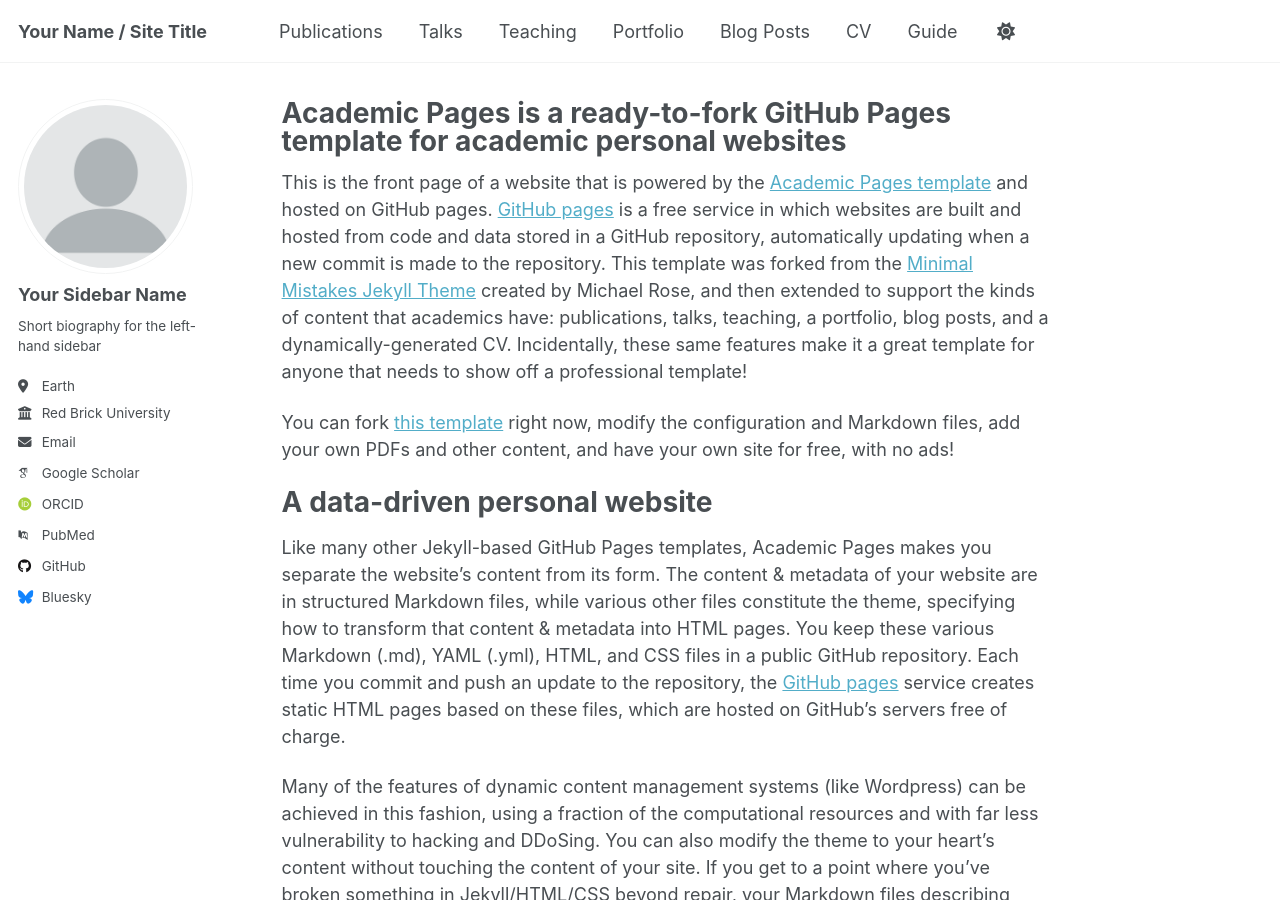
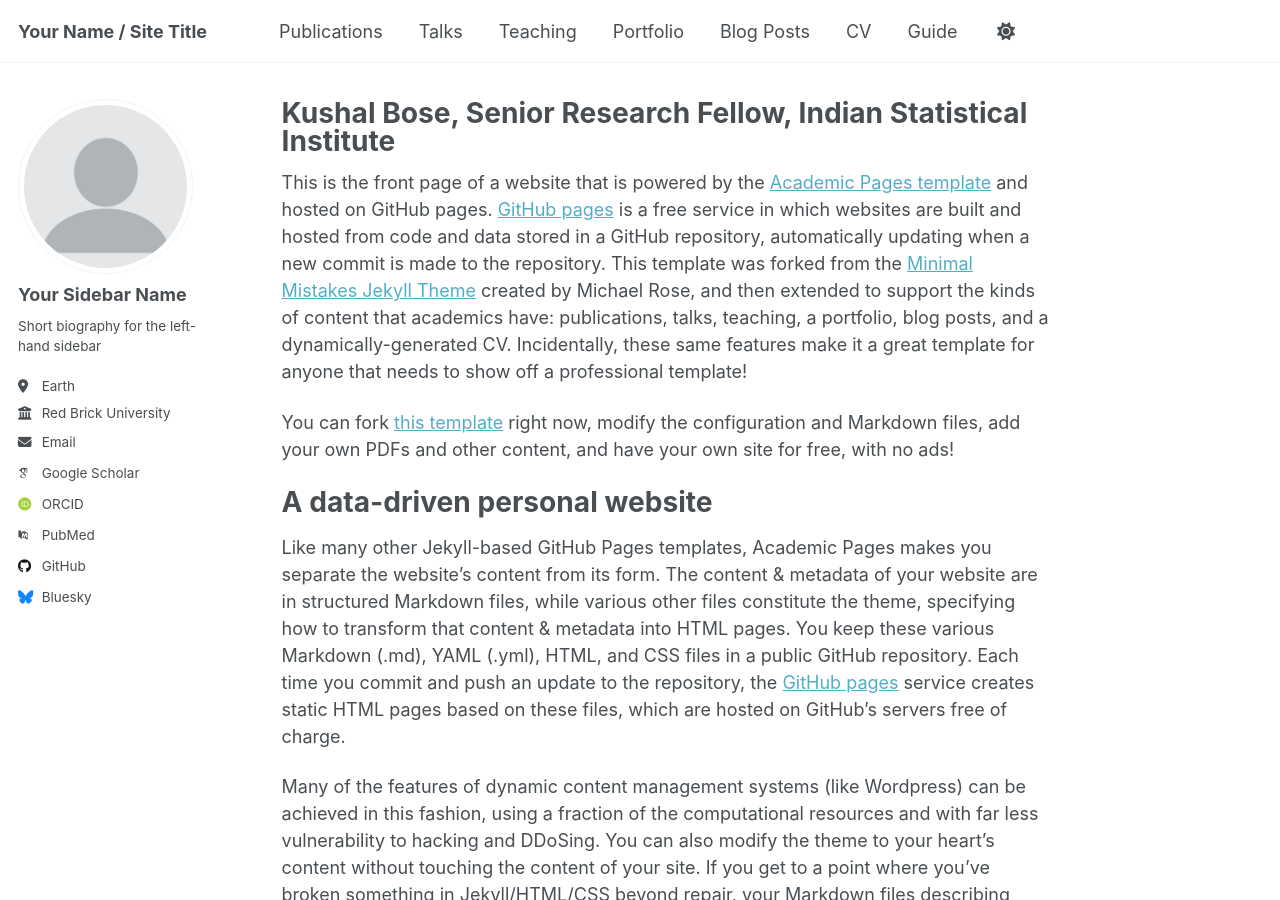
Before and after one commit to kushalbose92/kushalbose92.github.io, a Jekyll site: the page built from _pages/about.md, in a window 1280 px wide and 900 px high. Built offline with Jekyll 4.4.1, drawn with Linux system fonts in a browser that asks for light colours; some web fonts are replaced; a script that is not in the unit is left out.

Commit message:
Update about.md

```diff
--- a/_pages/about.md
+++ b/_pages/about.md
@@ -1,6 +1,6 @@
 ---
 permalink: /
-title: "Academic Pages is a ready-to-fork GitHub Pages template for academic personal websites"
+title: "Kushal Bose, Senior Research Fellow, Indian Statistical Institute"
 author_profile: true
 redirect_from:
   - /about/
```
